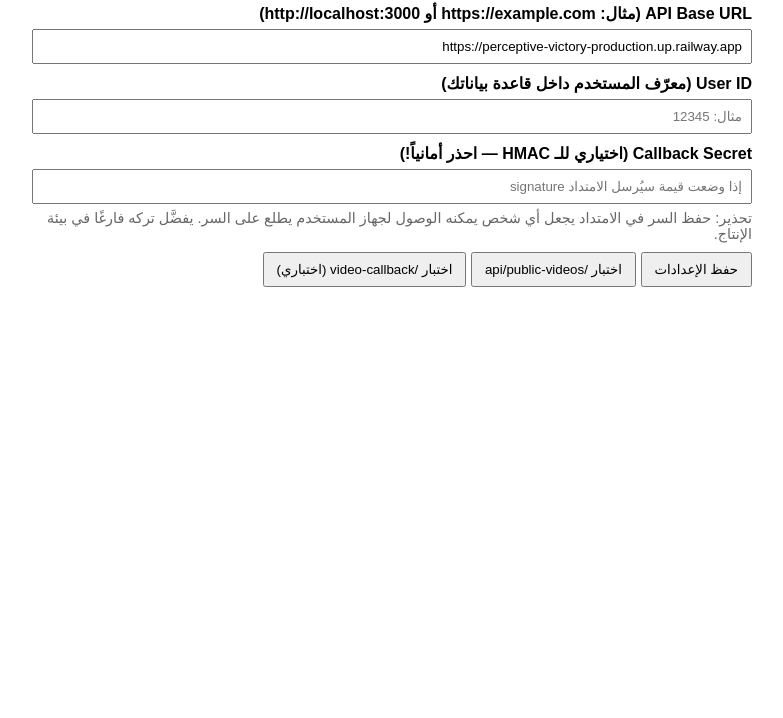
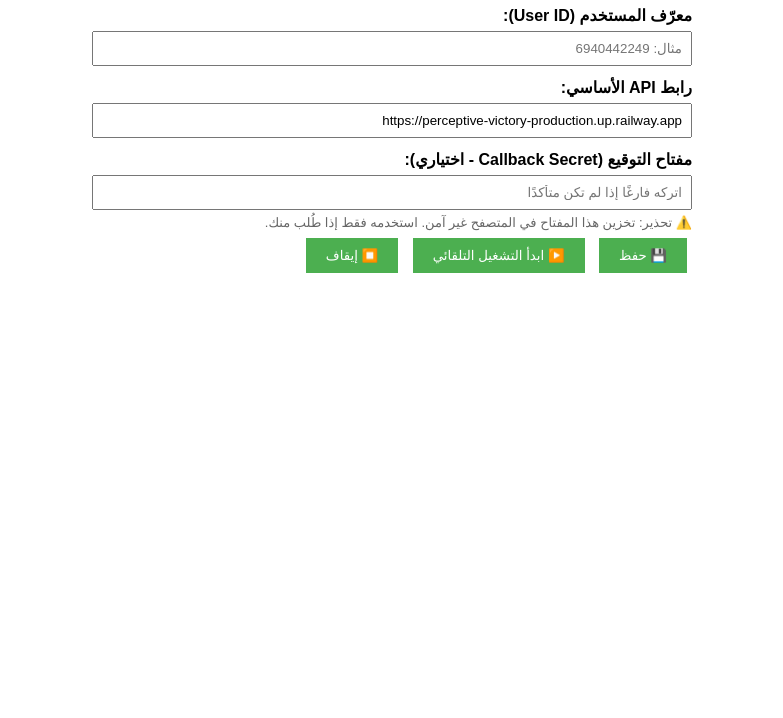
Before and after one commit to lonardo123/test, a browser extension: page options.html in a window 1280 px wide. Shown: the part 82-800 px from the top of the page, without its empty margins (248-1031 px from the left). Drawn offline with Linux system fonts and the light colour scheme.

Commit message:
Update options.html

```diff
--- a/options.html
+++ b/options.html
@@ -1,37 +1,34 @@
 <!doctype html>
 <html lang="ar">
 <head>
-  <meta charset="utf-8" />
+  <meta charset="utf-8">
   <title>إعدادات TasksRewardBot</title>
   <style>
-    body { font-family: Arial, Helvetica, sans-serif; direction: rtl; padding: 18px; max-width: 720px; margin: 0 auto; }
-    label { display:block; margin-top:10px; font-weight:600; }
-    input[type=text], input[type=password] { width:100%; padding:8px; box-sizing:border-box; margin-top:6px; }
-    button { margin-top:10px; padding:8px 12px; cursor:pointer; }
-    .status { margin-top:10px; color: #333; white-space: pre-wrap; }
-    .muted { color:#666; font-size:0.9em; margin-top:6px; }
+    body{font-family:Arial,sans-serif;direction:rtl;padding:20px;max-width:600px;margin:0 auto}
+    label{display:block;margin:12px 0 6px;font-weight:bold}
+    input{width:100%;padding:8px;box-sizing:border-box}
+    button{padding:10px 20px;margin:8px 5px;background:#4CAF50;color:white;border:none;cursor:pointer}
+    button:hover{opacity:0.9}
+    .note{color:#666;font-size:13px;margin-top:5px}
   </style>
 </head>
 <body>
-  <h2>إعدادات التكامل مع مشروعك</h2>
+  <h2>⚙️ إعدادات TasksRewardBot</h2>
+  <label>معرّف المستخدم (User ID):</label>
+  <input id="userId" type="text" placeholder="مثال: 6940442249">
 
-  <label>API Base URL (مثال: https://example.com أو http://localhost:3000)</label>
-  <input id="apiBase" type="text" placeholder="https://perceptive-victory-production.up.railway.app" />
+  <label>رابط API الأساسي:</label>
+  <input id="apiBaseUrl" type="text" value="https://perceptive-victory-production.up.railway.app">
 
-  <label>User ID (معرّف المستخدم داخل قاعدة بياناتك)</label>
-  <input id="userId" type="text" placeholder="مثال: 12345" />
-
-  <label>Callback Secret (اختياري للـ HMAC — احذر أمانياً!)</label>
-  <input id="callbackSecret" type="password" placeholder="إذا وضعت قيمة سيُرسل الامتداد signature" />
-  <div class="muted">تحذير: حفظ السر في الامتداد يجعل أي شخص يمكنه الوصول لجهاز المستخدم يطلع على السر. يفضَّل تركه فارغًا في بيئة الإنتاج.</div>
+  <label>مفتاح التوقيع (Callback Secret - اختياري):</label>
+  <input id="callbackSecret" type="password" placeholder="اتركه فارغًا إذا لم تكن متأكدًا">
+  <div class="note">⚠️ تحذير: تخزين هذا المفتاح في المتصفح غير آمن. استخدمه فقط إذا طُلب منك.</div>
 
   <div>
-    <button id="saveBtn">حفظ الإعدادات</button>
-    <button id="testPublic">اختبار /api/public-videos</button>
-    <button id="testCallback">اختبار /video-callback (اختباري)</button>
+    <button id="save">💾 حفظ</button>
+    <button id="start">▶️ ابدأ التشغيل التلقائي</button>
+    <button id="stop">⏹️ إيقاف</button>
   </div>
-
-  <div class="status" id="status"></div>
 
   <script src="options.js"></script>
 </body>
```
